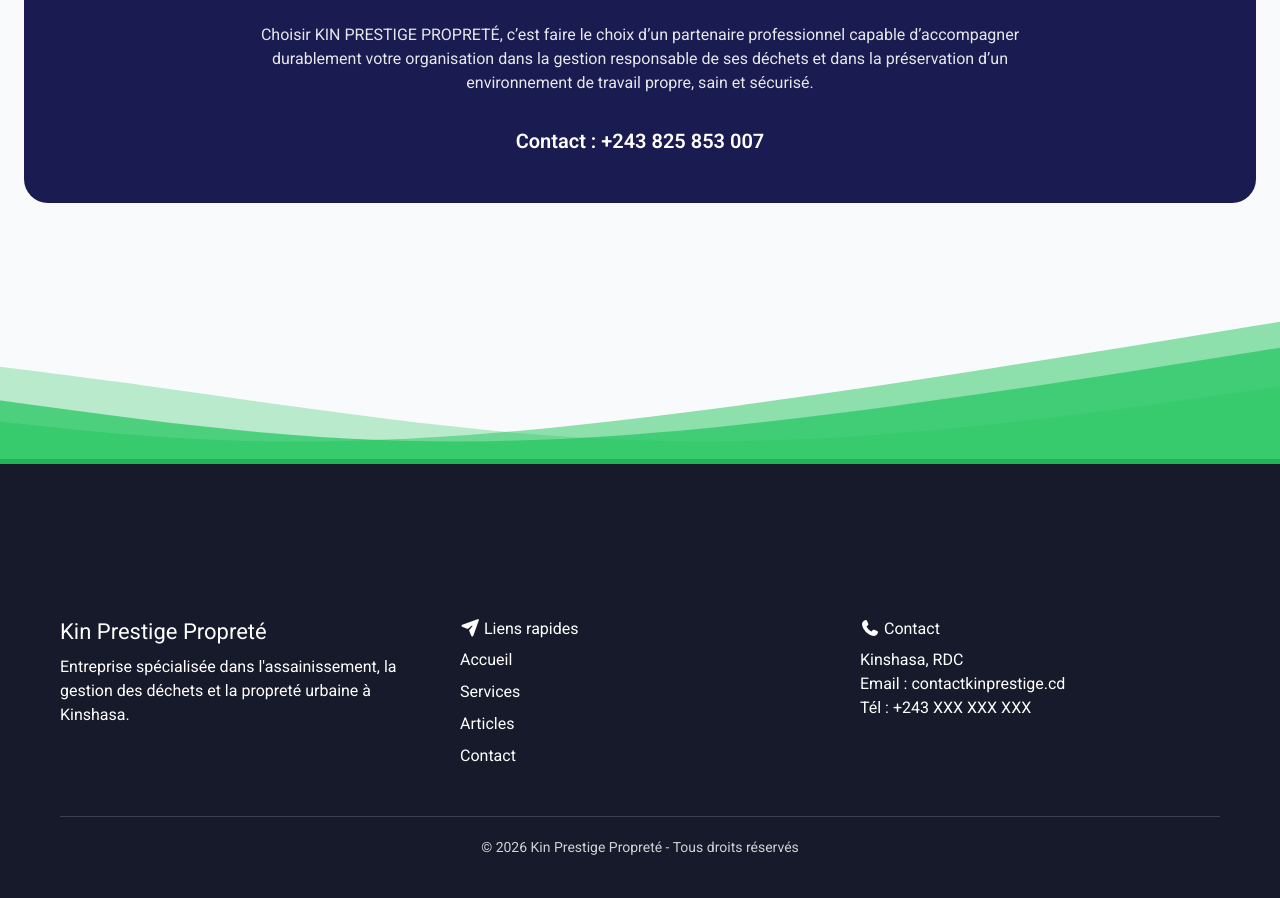
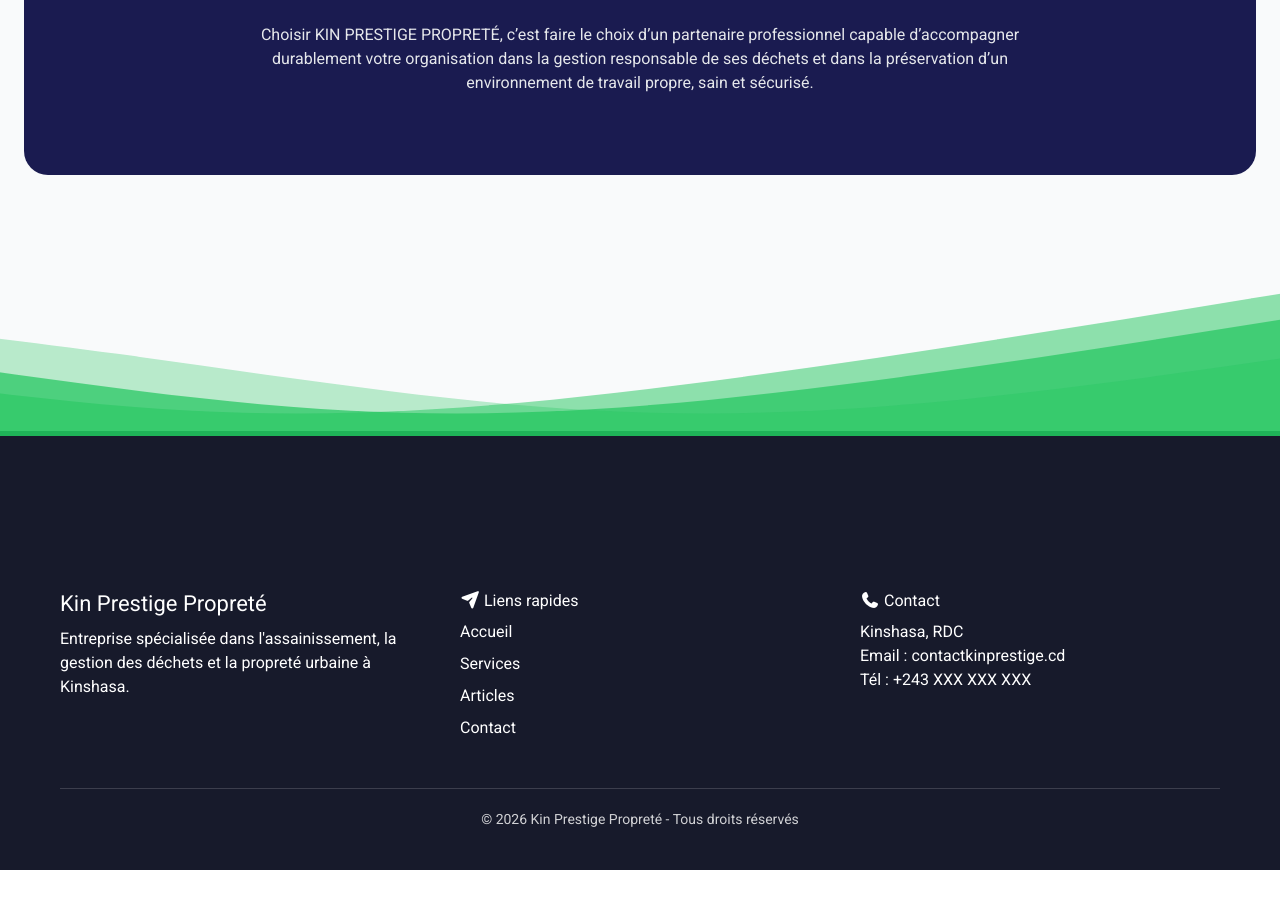
Before and after one commit to Michee-kolony/kinprestige, an Angular app: page /kinprestige/pourquoi-choisir-kinprestige in a window 1280 px wide. Shown: the part 1226-2124 px from the top of the page. After the commit the page ends 2096 px from the top, so only its background shows below. Built offline with nearby package versions, Linux system fonts and the light colour scheme.

Commit message:
fixation waves

```diff
--- a/src/app/client/home/home.component.html
+++ b/src/app/client/home/home.component.html
@@ -448,7 +448,7 @@
 
 <div class="relative bg-[#171A2B]">
   <svg
-  class="absolute block w-full h-[120px] -top-[0%] md:-top-[2%]  lg:-top-[-1%] -translate-y-full"
+  class="absolute block w-full h-[120px] -top-[-1%] md:-top-[2%]  lg:-top-[-1%] -translate-y-full"
   xmlns="http://www.w3.org/2000/svg"
   viewBox="0 0 1440 320"
   preserveAspectRatio="none"
--- a/src/app/client/raison/raison.component.html
+++ b/src/app/client/raison/raison.component.html
@@ -87,10 +87,6 @@
           de ses déchets et dans la préservation d’un environnement de travail propre,
           sain et sécurisé.
         </p>
-
-        <div class="text-xl font-semibold">
-           Contact : +243 825 853 007
-        </div>
       </div>
 
     </div>
```
